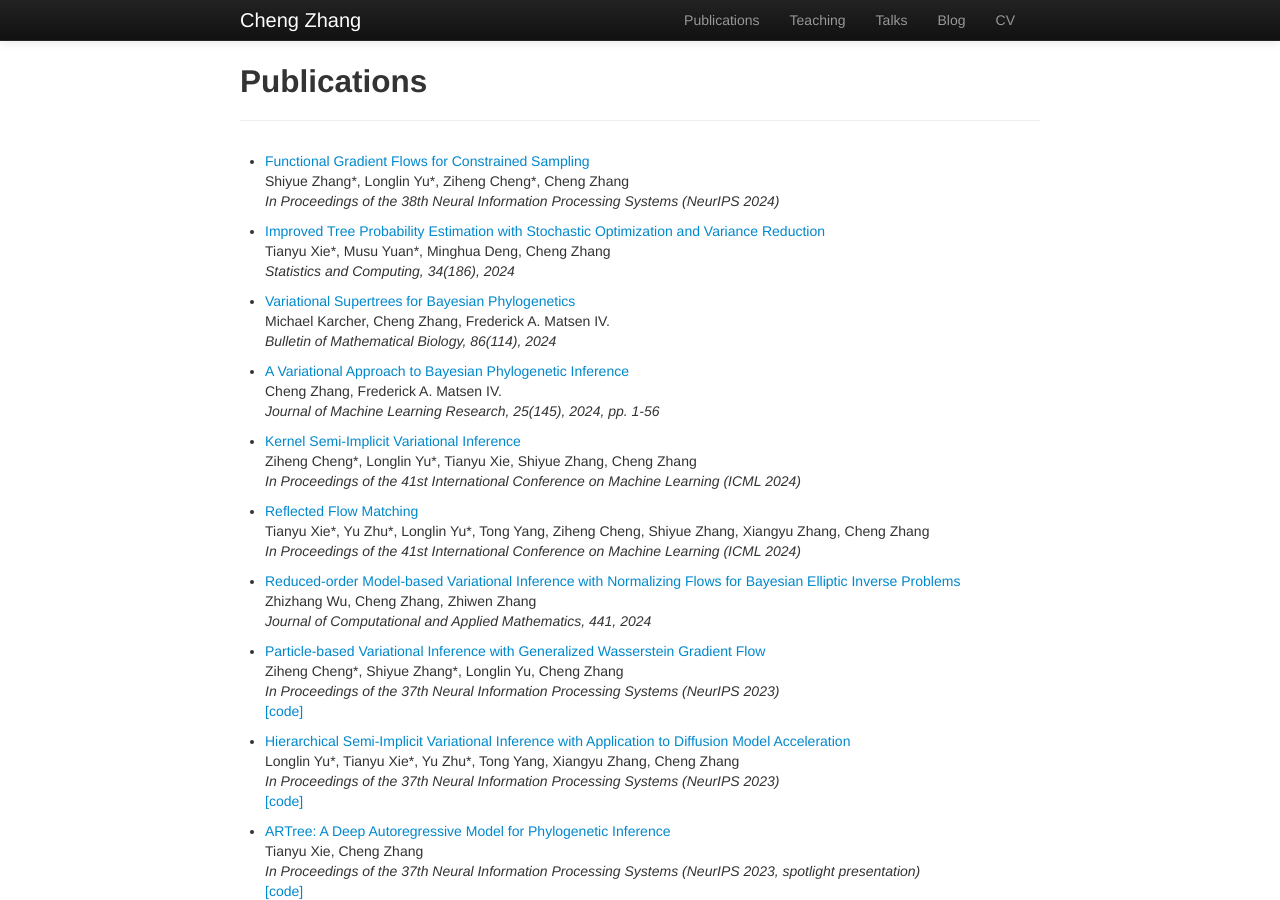
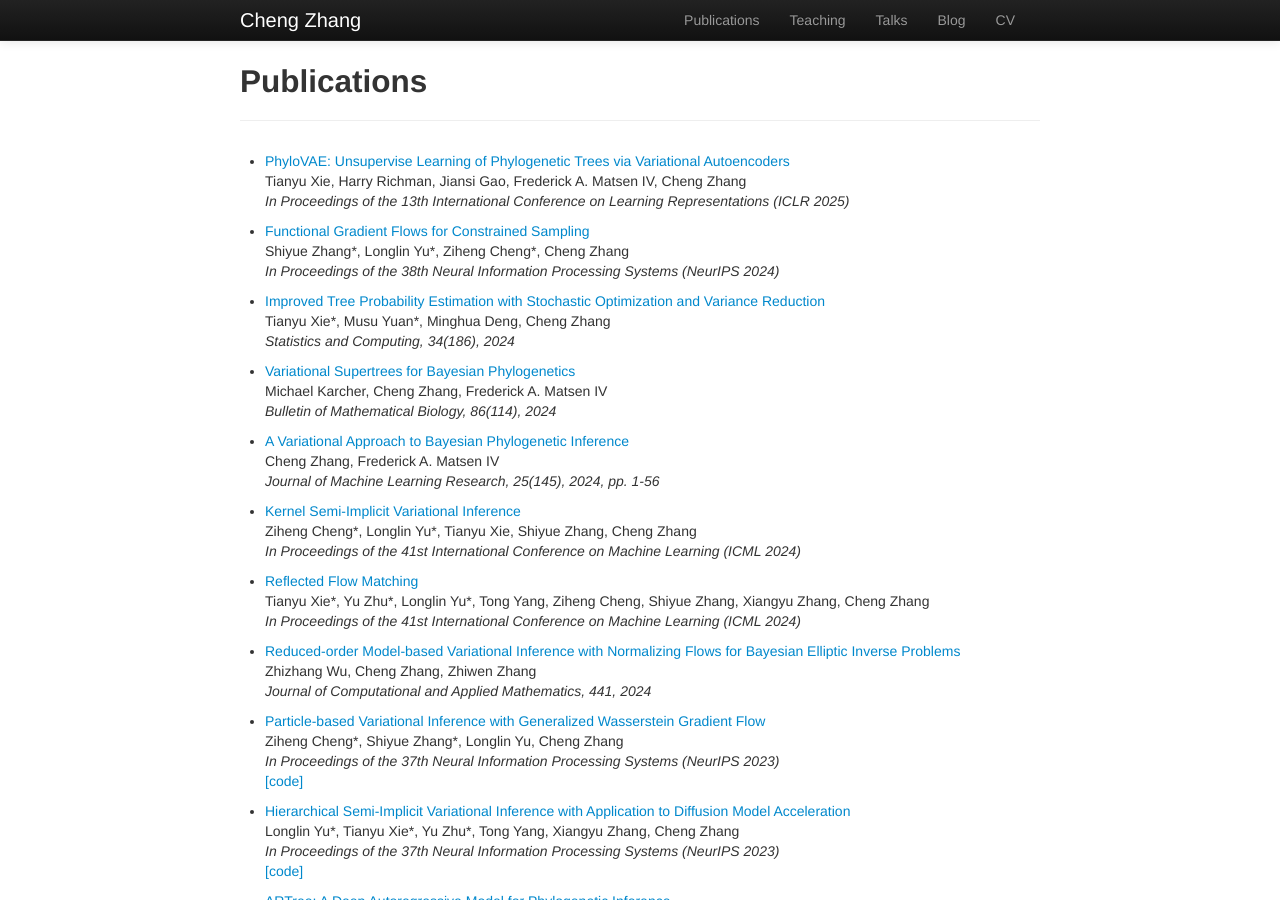
Before and after one commit to zcrabbit/zcrabbit.github.io, a Jekyll site: the page built from pages/publications.md, in a window 1280 px wide and 900 px high. Built offline with Jekyll 4.4.1, drawn with Linux system fonts in a browser that asks for light colours.

Commit message:
create course page and update publication

```diff
--- a/pages/publications.md
+++ b/pages/publications.md
@@ -2,6 +2,10 @@
 layout: page
 title: Publications
 ---
+
+- [PhyloVAE: Unsupervise Learning of Phylogenetic Trees via Variational Autoencoders](https://openreview.net/pdf?id=Z8TglKXDWm)
+Tianyu Xie, Harry Richman, Jiansi Gao, Frederick A. Matsen IV, Cheng Zhang
+_In Proceedings of the 13th International Conference on Learning Representations (ICLR 2025)_
 
 - [Functional Gradient Flows for Constrained Sampling](https://openreview.net/pdf?id=kpo6ZCgVZH)
 Shiyue Zhang\*, Longlin Yu\*, Ziheng Cheng\*, Cheng Zhang
@@ -12,11 +16,11 @@ Tianyu Xie\*, Musu Yuan\*, Minghua Deng, Cheng Zhang
 _Statistics and Computing, 34(186), 2024_
 
 - [Variational Supertrees for Bayesian Phylogenetics](https://link.springer.com/article/10.1007/s11538-024-01338-5)
-Michael Karcher, Cheng Zhang, Frederick A. Matsen IV.
+Michael Karcher, Cheng Zhang, Frederick A. Matsen IV
 _Bulletin of Mathematical Biology, 86(114), 2024_
 
 - [A Variational Approach to Bayesian Phylogenetic Inference](https://www.jmlr.org/papers/volume25/22-0348/22-0348.pdf)
-Cheng Zhang, Frederick A. Matsen IV.
+Cheng Zhang, Frederick A. Matsen IV
 _Journal of Machine Learning Research, 25(145), 2024, pp. 1-56_
 
 - [Kernel Semi-Implicit Variational Inference](https://arxiv.org/pdf/2405.18997)
```
Also changed, not shown: courses/btc-s25.md (added, +88 -0 lines), pages/courses.md (+3 -0 lines), 3 other files.
